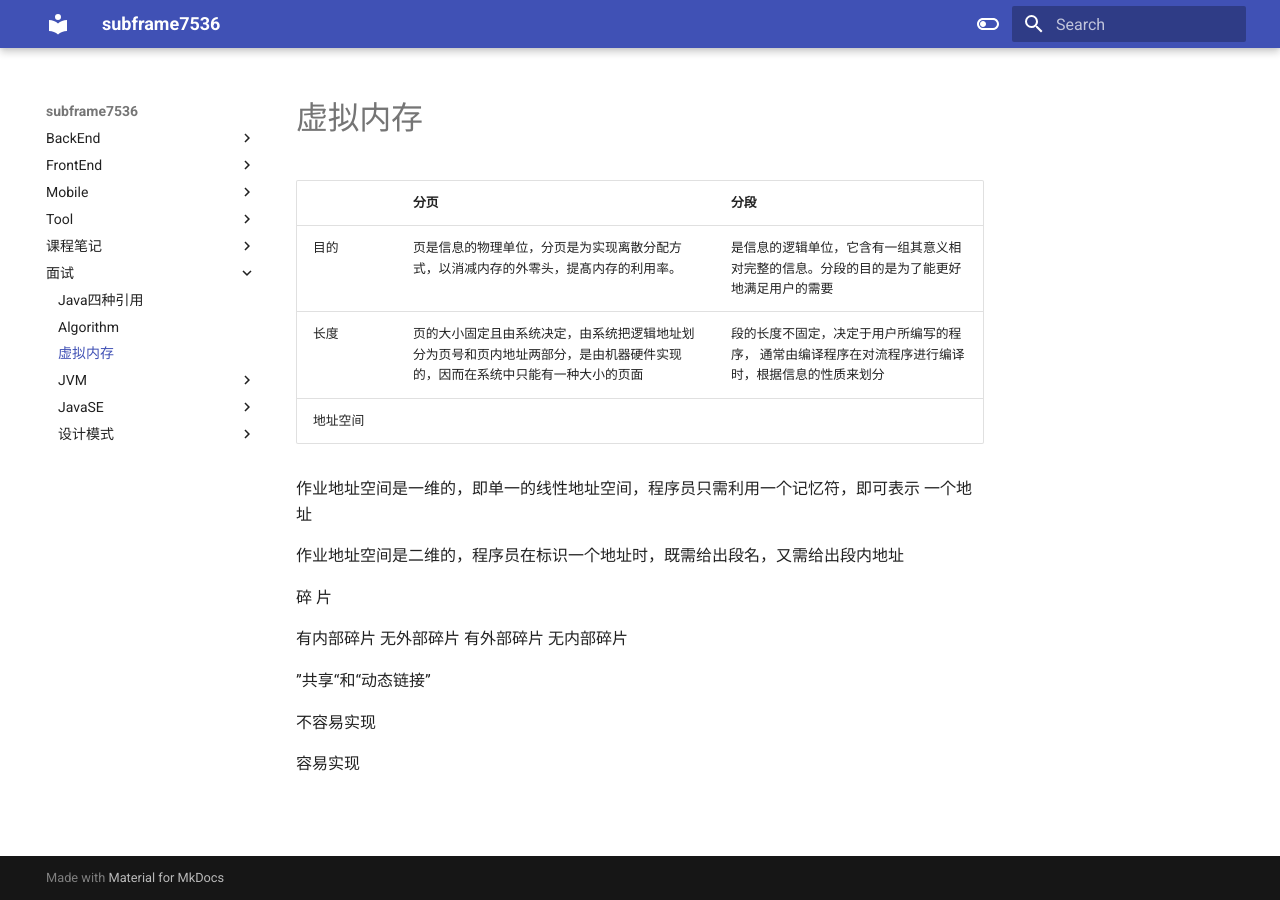
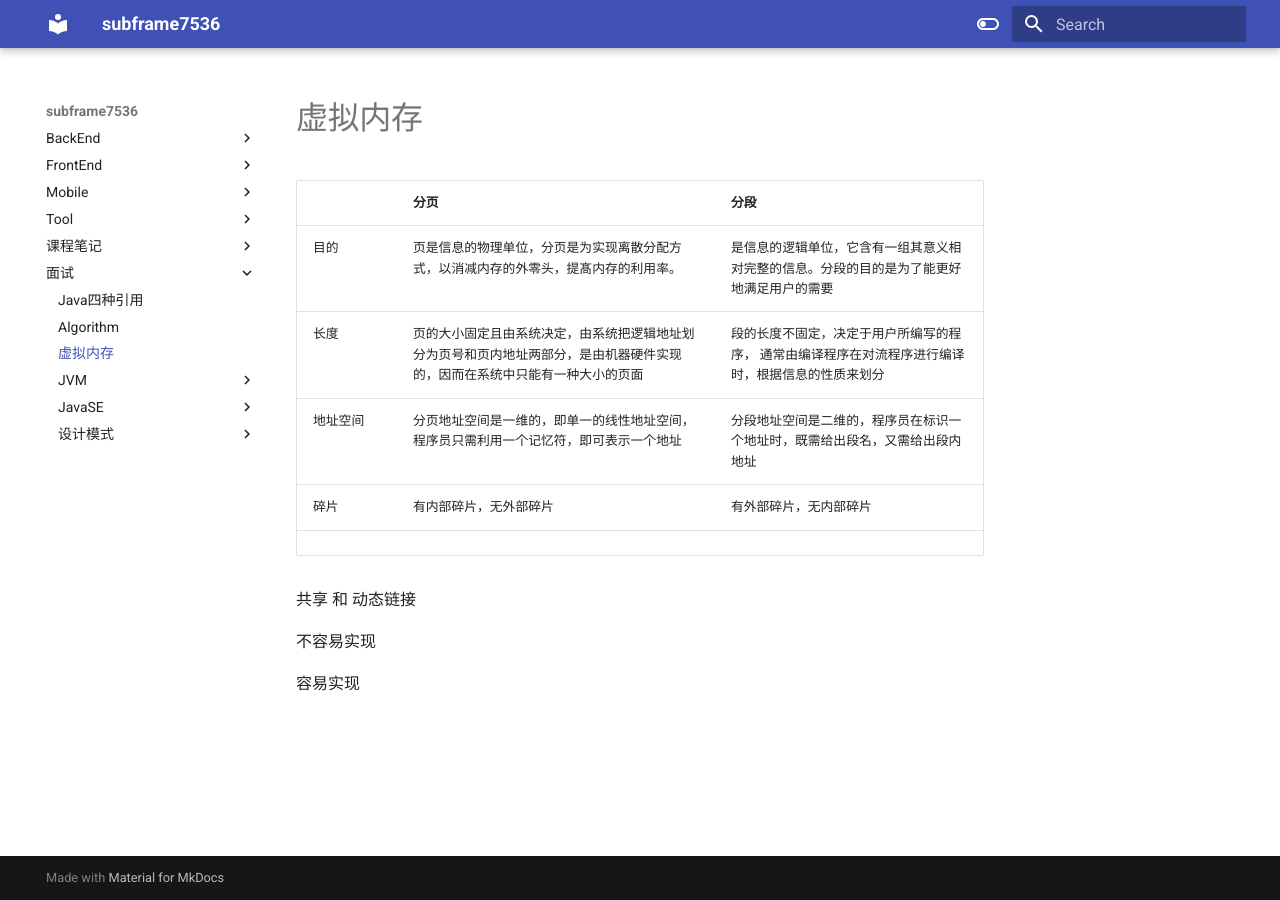
Before and after one commit to subframe7536/subframe7536.github.io, an MkDocs documentation site: the page built from docs/面试/虚拟内存.md, in a window 1280 px wide. Built offline with MkDocs 1.6.1 and Material for MkDocs 9.7.7, drawn with Linux system fonts in a browser that asks for light colours.

Commit message:
vault backup: 2022-01-23 16:38:20
Affected files:
.obsidian/appearance.json
.obsidian/snippets/things_markdown.css
.obsidian/workspace
docs/面试/虚拟内存.md

```diff
--- a/docs/面试/虚拟内存.md
+++ b/docs/面试/虚拟内存.md
@@ -2,18 +2,20 @@
 | -------- | -------------------------------------------------------------------------------------------------------------------------- | ------------------------------------------------------------------------------------------------- |
 | 目的     | 页是信息的物理单位，分页是为实现离散分配方式，以消减内存的外零头，提髙内存的利用率。                                       | 是信息的逻辑单位，它含有一组其意义相对完整的信息。分段的目的是为了能更好地满足用户的需要          |
 | 长度     | 页的大小固定且由系统决定，由系统把逻辑地址划分为页号和页内地址两部分，是由机器硬件实现的，因而在系统中只能有一种大小的页面 | 段的长度不固定，决定于用户所编写的程序， 通常由编译程序在对流程序进行编译时，根据信息的性质来划分 |
-| 地址空间 |                                                                                                                            |                                                                                                   |
+| 地址空间 | 分页地址空间是一维的，即单一的线性地址空间，程序员只需利用一个记忆符，即可表示一个地址                                     | 分段地址空间是二维的，程序员在标识一个地址时，既需给出段名，又需给出段内地址                      |
+| 碎片     | 有内部碎片，无外部碎片                                                                                                     | 有外部碎片，无内部碎片                                                                            |
+|          |                                                                                                                            |                                                                                                   |
 
-作业地址空间是一维的，即单一的线性地址空间，程序员只需利用一个记忆符，即可表示 一个地址
 
-作业地址空间是二维的，程序员在标识一个地址时，既需给出段名，又需给出段内地址
 
-碎 片
 
-有内部碎片  无外部碎片
-有外部碎片  无内部碎片
 
-”共享“和“动态链接”
+
+
+
+
+
+共享 和 动态链接
 
 不容易实现
 
```
Also changed, not shown: 3 other files.
